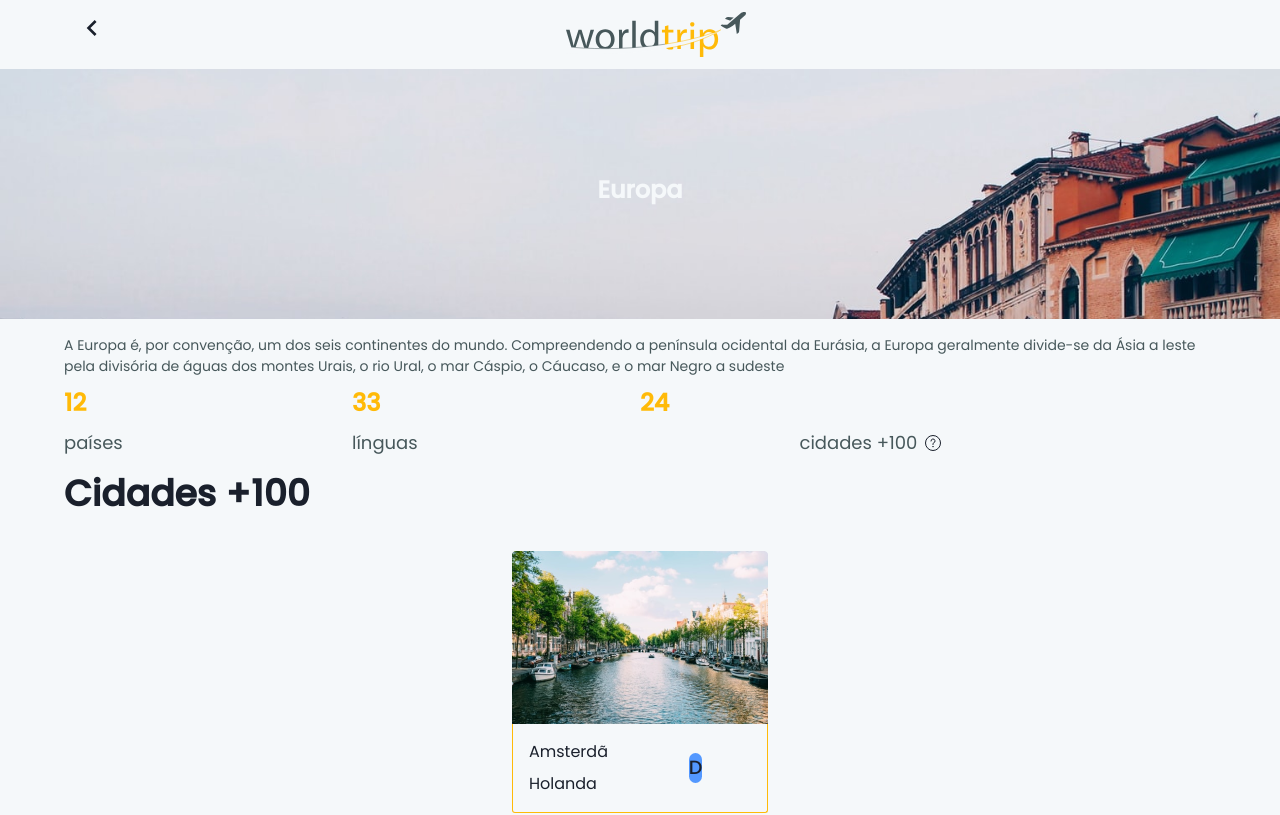
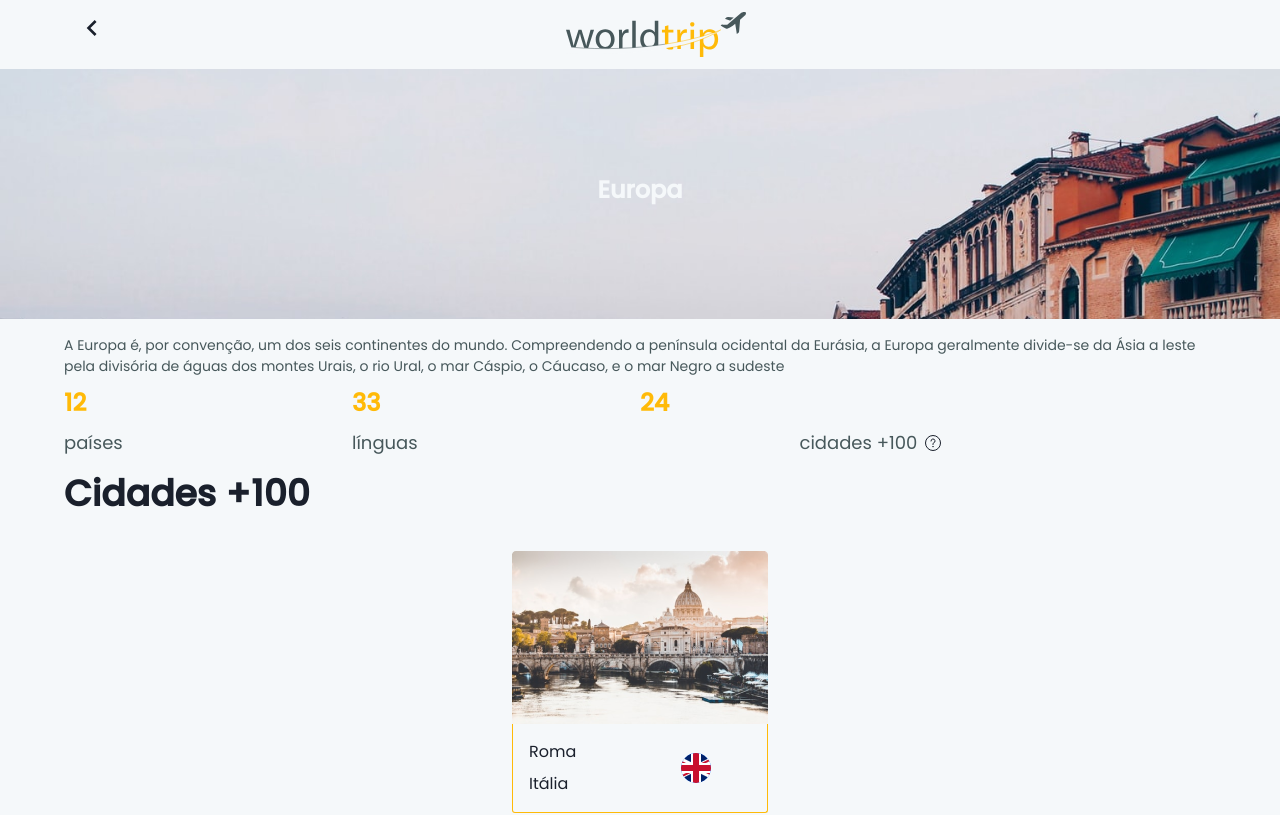
Before and after one commit to Dathin/chakraui, a Next.js app: page /contnents/europe in a window 1280 px wide. Shown: the top 815 px of the page. Built offline with nearby package versions, Linux system fonts and the light colour scheme.

Commit message:
fix: finished project

```diff
--- a/src/pages/contnents/[contnent].tsx
+++ b/src/pages/contnents/[contnent].tsx
@@ -44,98 +44,194 @@ const getPageDataByContinent = (continent: string): ContnentProps | undefined =>
         numberOfLanguages: 33,
         top100Cities: [
           {
-            image: "/amsterda.png",
-            name: "Amsterdã",
-            countryName: "Holanda",
-            countryImage: "",
+            image: "/rome.png",
+            name: "Roma",
+            countryName: "Itália",
+            countryImage: "/defaulcountryavatar.png",
           },
           {
             image: "/amsterda.png",
             name: "Amsterdã",
             countryName: "Holanda",
-            countryImage: "",
+            countryImage: "/defaulcountryavatar.png",
           },
           {
             image: "/prage.png",
             name: "Praga",
             countryName: "República Tcheca",
-            countryImage: "",
+            countryImage: "/defaulcountryavatar.png",
           },
           {
             image: "/paris.png",
             name: "Paris",
             countryName: "França",
-            countryImage: "",
+            countryImage: "/defaulcountryavatar.png",
           },
           {
             image: "/londom.png",
             name: "Londres",
             countryName: "Inglaterra",
-            countryImage: "",
+            countryImage: "/defaulcountryavatar.png",
           },
         ],
       }
     case 'america':
       return {
-        continentImage: "",
+        continentImage: "/america.jpeg",
         continentName: "America",
-        descriptionText: "",
-        numberOfCountries: 0,
-        numberOfLanguages: 0,
+        descriptionText: "A Europa é, hue br",
+        numberOfCountries: 12,
+        numberOfLanguages: 33,
         top100Cities: [
           {
-            image: "",
-            name: "",
-            countryName: "",
-            countryImage: "",
+            image: "/rome.png",
+            name: "Roma",
+            countryName: "Itália",
+            countryImage: "/defaulcountryavatar.png",
+          },
+          {
+            image: "/amsterda.png",
+            name: "Amsterdã",
+            countryName: "Holanda",
+            countryImage: "/defaulcountryavatar.png",
+          },
+          {
+            image: "/prage.png",
+            name: "Praga",
+            countryName: "República Tcheca",
+            countryImage: "/defaulcountryavatar.png",
+          },
+          {
+            image: "/paris.png",
+            name: "Paris",
+            countryName: "França",
+            countryImage: "/defaulcountryavatar.png",
+          },
+          {
+            image: "/londom.png",
+            name: "Londres",
+            countryName: "Inglaterra",
+            countryImage: "/defaulcountryavatar.png",
           },
         ],
       }
     case 'asia':
       return {
-        continentImage: "",
+        continentImage: "/asia.jpeg",
         continentName: "Asia",
-        descriptionText: "",
-        numberOfCountries: 0,
-        numberOfLanguages: 0,
+        descriptionText: "A Ásia é, ぁあぃ",
+        numberOfCountries: 12,
+        numberOfLanguages: 33,
         top100Cities: [
           {
-            image: "",
-            name: "",
-            countryName: "",
-            countryImage: "",
+            image: "/rome.png",
+            name: "Roma",
+            countryName: "Itália",
+            countryImage: "/defaulcountryavatar.png",
+          },
+          {
+            image: "/amsterda.png",
+            name: "Amsterdã",
+            countryName: "Holanda",
+            countryImage: "/defaulcountryavatar.png",
+          },
+          {
+            image: "/prage.png",
+            name: "Praga",
+            countryName: "República Tcheca",
+            countryImage: "/defaulcountryavatar.png",
+          },
+          {
+            image: "/paris.png",
+            name: "Paris",
+            countryName: "França",
+            countryImage: "/defaulcountryavatar.png",
+          },
+          {
+            image: "/londom.png",
+            name: "Londres",
+            countryName: "Inglaterra",
+            countryImage: "/defaulcountryavatar.png",
           },
         ],
       }
     case 'africa':
       return {
-        continentImage: "",
+        continentImage: "/africa.jpeg",
         continentName: "Africa",
-        descriptionText: "",
-        numberOfCountries: 0,
-        numberOfLanguages: 0,
+        descriptionText: "A Africa é, muito loca",
+        numberOfCountries: 12,
+        numberOfLanguages: 33,
         top100Cities: [
           {
-            image: "",
-            name: "",
-            countryName: "",
-            countryImage: "",
+            image: "/rome.png",
+            name: "Roma",
+            countryName: "Itália",
+            countryImage: "/defaulcountryavatar.png",
+          },
+          {
+            image: "/amsterda.png",
+            name: "Amsterdã",
+            countryName: "Holanda",
+            countryImage: "/defaulcountryavatar.png",
+          },
+          {
+            image: "/prage.png",
+            name: "Praga",
+            countryName: "República Tcheca",
+            countryImage: "/defaulcountryavatar.png",
+          },
+          {
+            image: "/paris.png",
+            name: "Paris",
+            countryName: "França",
+            countryImage: "/defaulcountryavatar.png",
+          },
+          {
+            image: "/londom.png",
+            name: "Londres",
+            countryName: "Inglaterra",
+            countryImage: "/defaulcountryavatar.png",
           },
         ],
       }
     case 'oceania':
       return {
-        continentImage: "",
+        continentImage: "/oceania.jpeg",
         continentName: "Oceania",
-        descriptionText: "",
-        numberOfCountries: 0,
-        numberOfLanguages: 0,
+        descriptionText: "A Oceania é, daora",
+        numberOfCountries: 12,
+        numberOfLanguages: 33,
         top100Cities: [
           {
-            image: "",
-            name: "",
-            countryName: "",
-            countryImage: "",
+            image: "/rome.png",
+            name: "Roma",
+            countryName: "Itália",
+            countryImage: "/defaulcountryavatar.png",
+          },
+          {
+            image: "/amsterda.png",
+            name: "Amsterdã",
+            countryName: "Holanda",
+            countryImage: "/defaulcountryavatar.png",
+          },
+          {
+            image: "/prage.png",
+            name: "Praga",
+            countryName: "República Tcheca",
+            countryImage: "/defaulcountryavatar.png",
+          },
+          {
+            image: "/paris.png",
+            name: "Paris",
+            countryName: "França",
+            countryImage: "/defaulcountryavatar.png",
+          },
+          {
+            image: "/londom.png",
+            name: "Londres",
+            countryName: "Inglaterra",
+            countryImage: "/defaulcountryavatar.png",
           },
         ],
       }
```
Also changed, not shown: public/prage.png.
